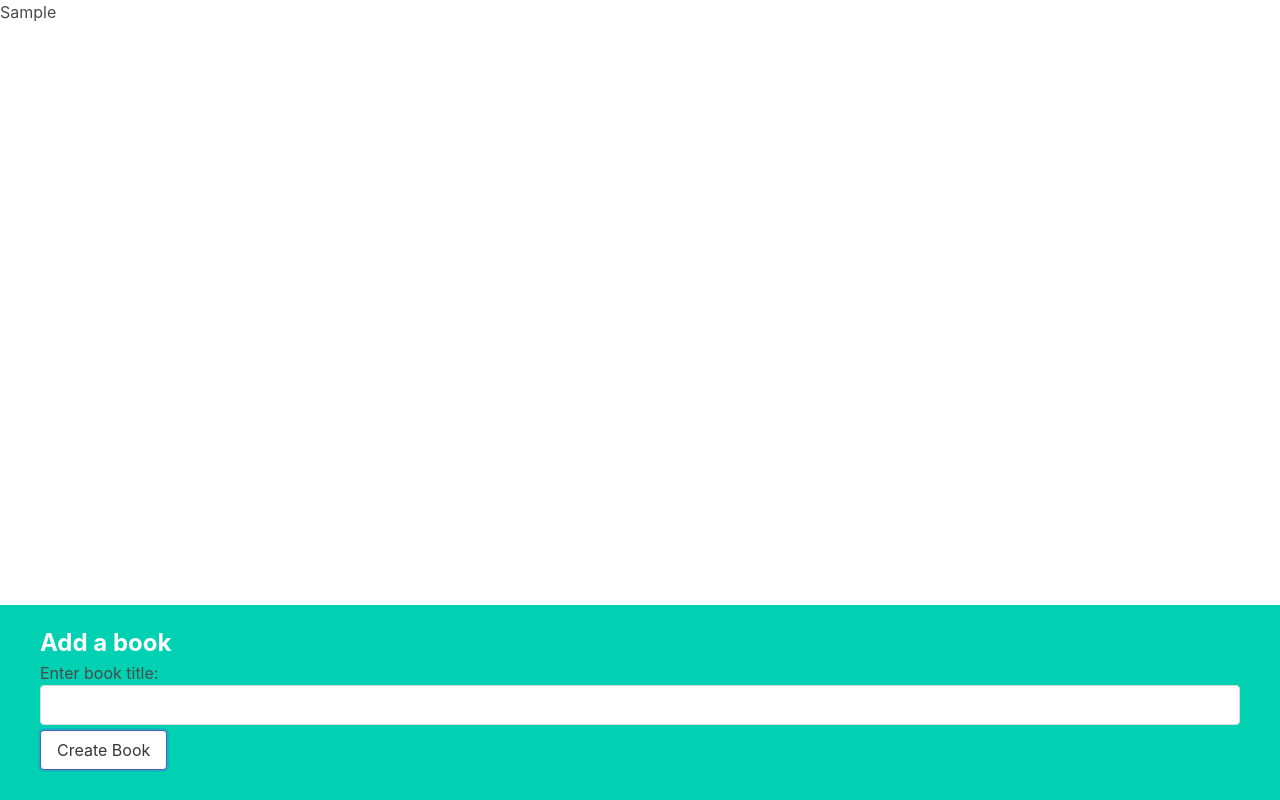
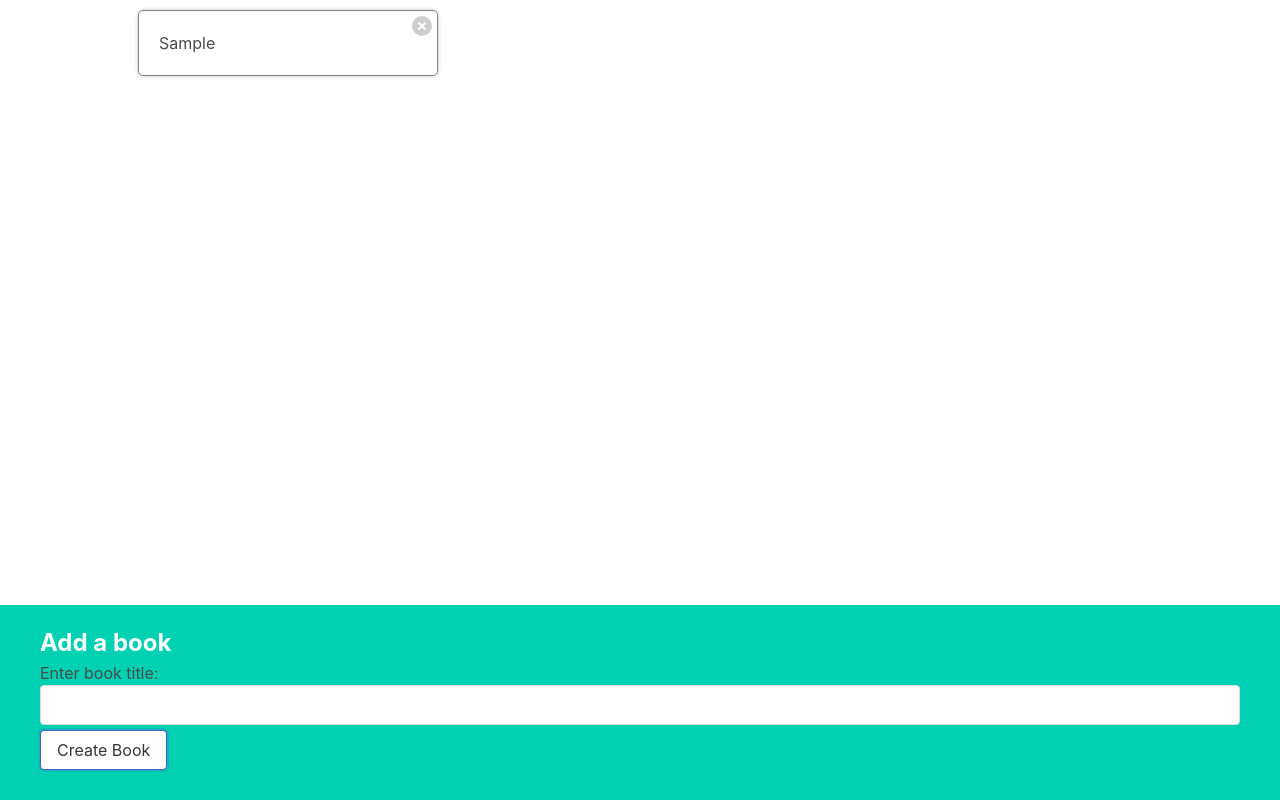
Before and after one commit to richdon/books, a React (Create React App) app: page / in a window 1280 px wide. Both pictures are taken after typing "Sample" into the empty fields and a click on the button "Create Book". Built offline with nearby package versions, Linux system fonts and the light colour scheme.

Commit message:
delete book

```diff
--- a/src/App.js
+++ b/src/App.js
@@ -1,20 +1,29 @@
 import {useState} from "react";
 import BookCreate from "./components/BookCreate";
-import BookEdit from "./components/BookEdit";
 import BookList from "./components/BookList";
+
 function App() {
     const [books, setBooks] = useState([])
 
     const createBook = (title) => {
         console.log('need to add book with title:', title)
-        const id = Math.round(Math.random()* 9999)
+        const id = Math.round(Math.random() * 9999)
         const book = {id, title}
         setBooks([...books, book])
         console.log(books)
     }
-    return <div>
+
+    const deleteBookById = (id) => {
+
+        const updatedBooks = books.filter((book) => {
+            return book.id !== id;
+        });
+        setBooks(updatedBooks);
+    }
+
+    return <div className="app">
         <BookCreate onCreate={createBook}/>
-        <BookList books={books}/>
+        <BookList books={books} onDelete={deleteBookById}/>
     </div>
 }
 
--- a/src/components/BookList.js
+++ b/src/components/BookList.js
@@ -1,9 +1,9 @@
 import BookShow from "./BookShow";
 
-function BookList({books}){
+function BookList({books, onDelete}){
     const renderedBooks = books.map((book) => {
-        return <BookShow key={book.id} book={book}/>
+        return <BookShow key={book.id} book={book} onDelete={onDelete}/>
     });
-    return <div>{renderedBooks}</div>;
+    return <div className="book-list">{renderedBooks}</div>;
 }
 export default BookList;
--- a/src/components/BookShow.js
+++ b/src/components/BookShow.js
@@ -1,4 +1,17 @@
-function BookShow({book}){
-    return <div>{book.title}</div>;
+import CloseButton from 'react-bootstrap/CloseButton'
+
+function BookShow({book, onDelete}) {
+    const handleClick = () => {
+        onDelete(book.id)
+    }
+    return (<div
+        className="book-show">{book.title}
+        <div className="actions">
+            <button className="delete" onClick={handleClick}>
+                Delete
+            </button>
+        </div>
+    </div>);
 }
+
 export default BookShow;
```
